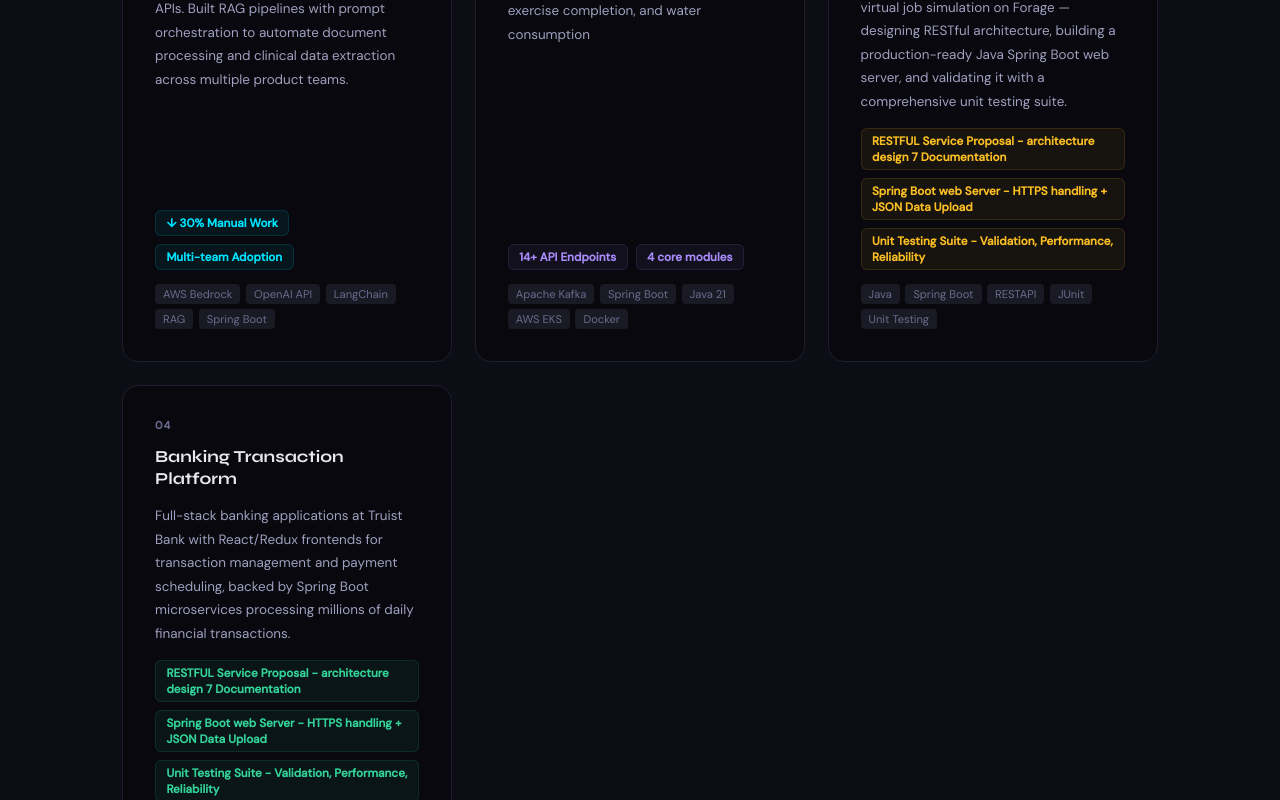
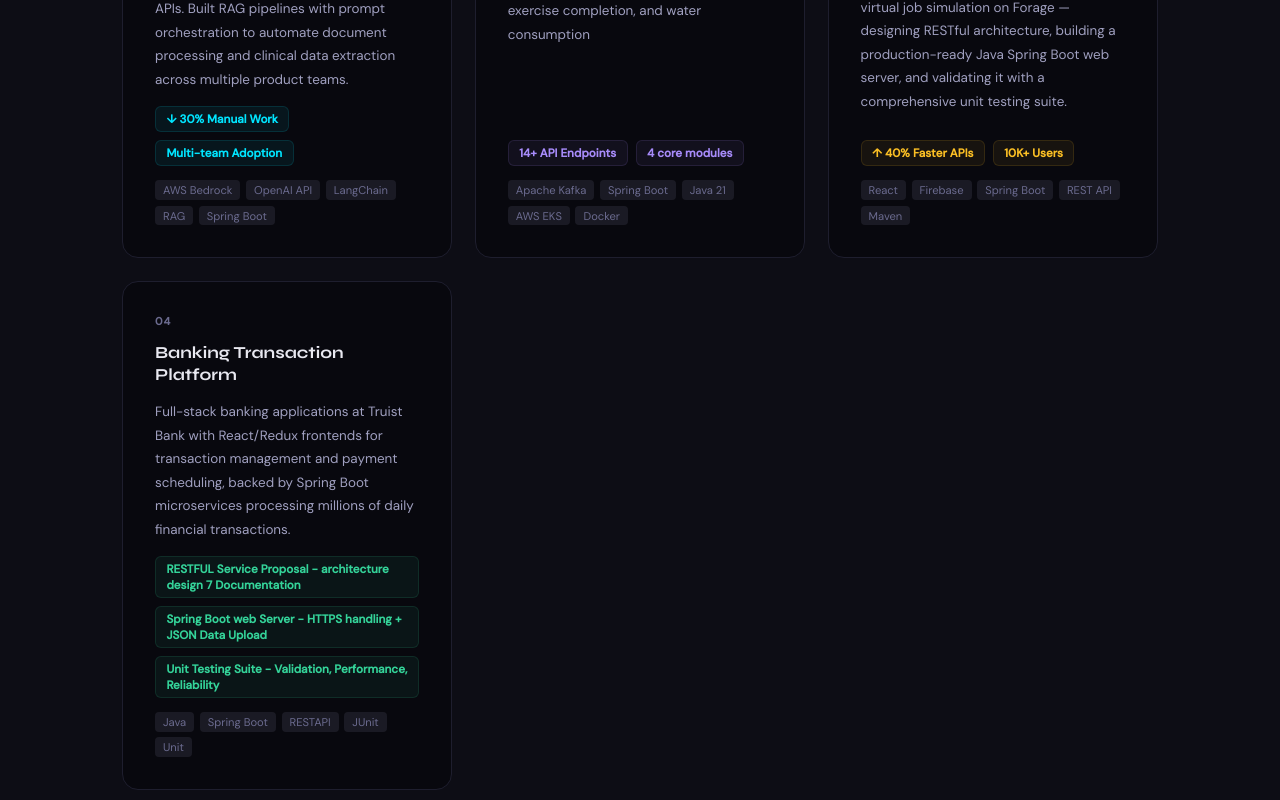
Before and after one commit to bharat-0099/bharat-portfolio, a React (Create React App) app: page / in a window 1280 px wide. Shown: the part 4800-5600 px from the top of the page. Built offline with nearby package versions, Linux system fonts and the light colour scheme.

Commit message:
Update: Project section updted

```diff
--- a/src/App.js
+++ b/src/App.js
@@ -88,15 +88,15 @@ const PROJECTS = [
     num: "03", accent: "#fbbf24",
     title: "Hewlett Packard Enterprise - virtual Software Enginnering project  ",
     desc: "Completed HPE's Software Engineering virtual job simulation on Forage — designing RESTful architecture, building a production-ready Java Spring Boot web server, and validating it with a comprehensive unit testing suite.",
-     metrics: ["RESTFUL Service Proposal - architecture design 7 Documentation", "Spring Boot web Server - HTTPS handling + JSON Data Upload","Unit Testing Suite - Validation, Performance, Reliability"],
-    stack: ["Java", "Spring Boot", "RESTAPI","JUnit", "Unit Testing"],
+    metrics: ["↑ 40% Faster APIs", "10K+ Users"],
+    stack: ["React", "Firebase", "Spring Boot", "REST API", "Maven"],
   },
   {
     num: "04", accent: "#34d399",
     title: "Banking Transaction Platform",
     desc: "Full-stack banking applications at Truist Bank with React/Redux frontends for transaction management and payment scheduling, backed by Spring Boot microservices processing millions of daily financial transactions.",
     metrics: ["RESTFUL Service Proposal - architecture design 7 Documentation", "Spring Boot web Server - HTTPS handling + JSON Data Upload","Unit Testing Suite - Validation, Performance, Reliability"],
-    stack: ["Java", "Spring Boot", "RESTAPI","JUnit", "Unit Testing"],
+    stack: ["Java", "Spring Boot", "RESTAPI","JUnit", "Unit"],
   },
 ];
 
```
